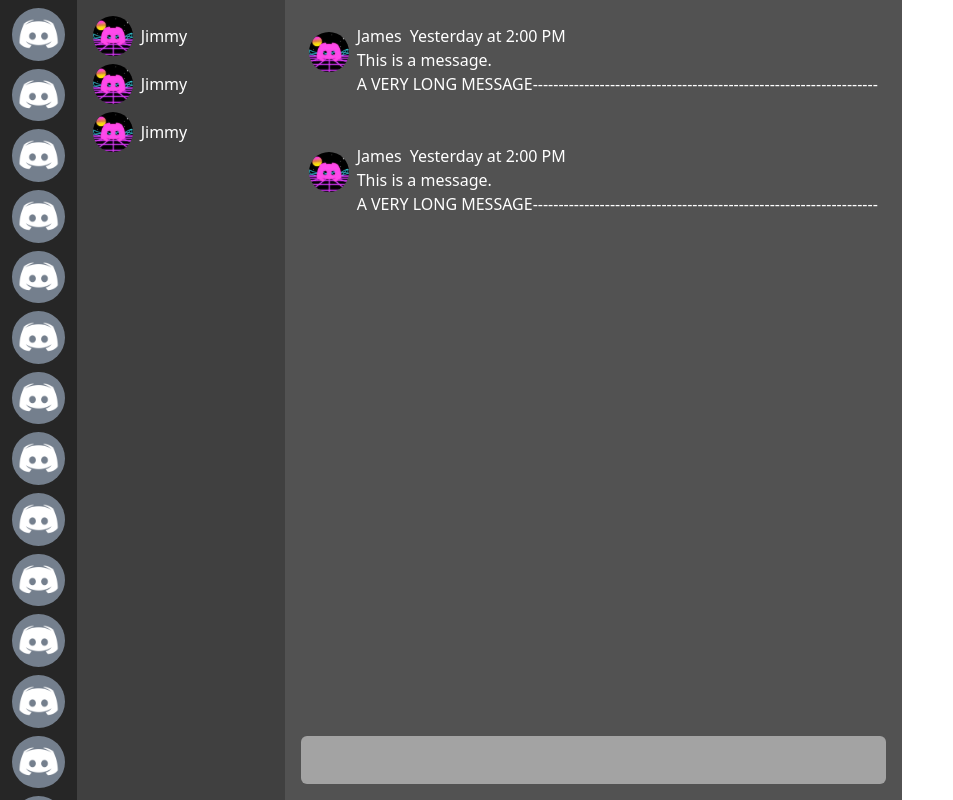
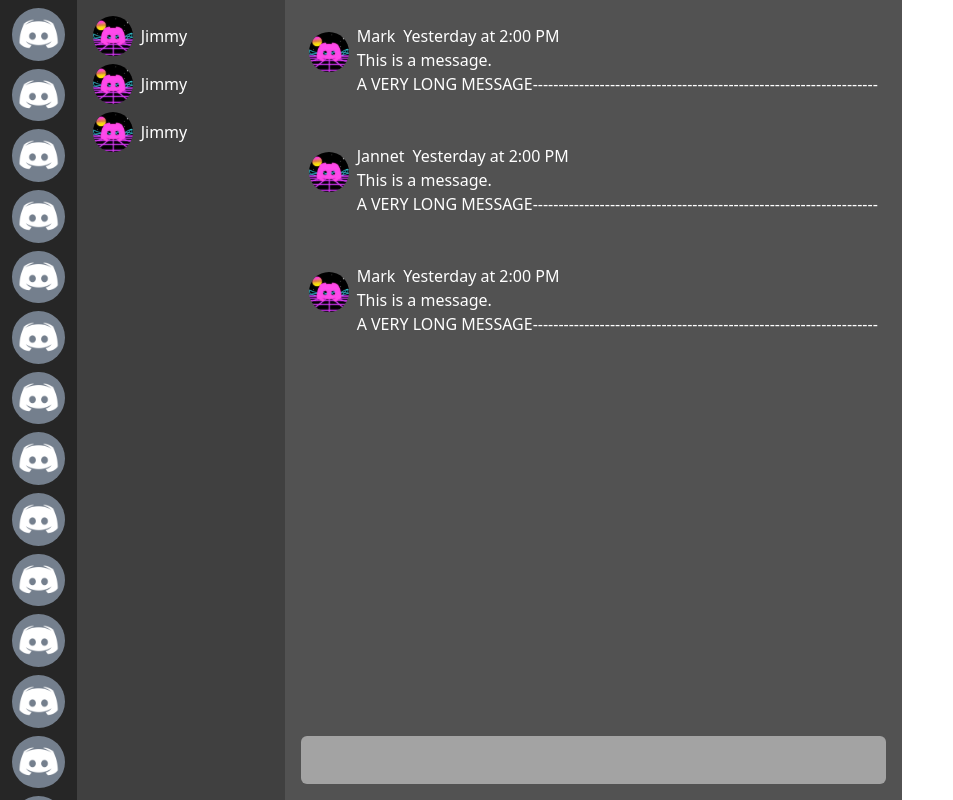
Before and after one commit to boathouse2112/fake_discord, a React (Create React App) app: page / in a window 1280 px wide. Shown: the whole page, without its empty margins (0-953 px from the left). Built offline with nearby package versions, Linux system fonts and the light colour scheme.

Commit message:
Separate Message model and MessageGroupProps

```diff
--- /dev/null
+++ b/src/MessageTypes.ts
@@ -0,0 +1,28 @@
+// Represents a direct message conversation.
+type ConversationData = {
+  interlocutor: string;
+  messages: MessageData[]; // Sorted oldest to newest.
+};
+
+// Abstract message model type. Converted to message view props.
+type MessageData = {
+  author: string;
+  time: string;
+  content: MessageContentData;
+};
+
+// Message content types
+// Tagged union, can switch on `type` field.
+type MessageContentData = TextContentData;
+
+type TextContentData = {
+  type: 'text';
+  text: string;
+};
+
+export type {
+  ConversationData,
+  MessageData,
+  MessageContentData,
+  TextContentData,
+};
--- a/src/components/DirectMessages.tsx
+++ b/src/components/DirectMessages.tsx
@@ -1,11 +1,83 @@
+import { useState } from 'react';
+import { ConversationData, MessageData } from '../MessageTypes';
 import InterlocutorList from './InterlocutorList';
 import MessageView from './MessageView';
 
+// DirectMessages deals with model MessageData, which is grouped for display within sub-components.
+
+const DUMMY_MESSAGES: MessageData[] = [
+  {
+    author: 'Mark',
+    time: 'Yesterday at 2:00 PM',
+    content: {
+      type: 'text',
+      text: 'This is a message.',
+    },
+  },
+  {
+    author: 'Mark',
+    time: 'Yesterday at 2:00 PM',
+    content: {
+      type: 'text',
+      text:
+        'A VERY LONG ' +
+        'MESSAGE------------------------------------------------------------------- ',
+    },
+  },
+  {
+    author: 'Jannet',
+    time: 'Yesterday at 2:00 PM',
+    content: {
+      type: 'text',
+      text: 'This is a message.',
+    },
+  },
+  {
+    author: 'Jannet',
+    time: 'Yesterday at 2:00 PM',
+    content: {
+      type: 'text',
+      text:
+        'A VERY LONG ' +
+        'MESSAGE------------------------------------------------------------------- ',
+    },
+  },
+  {
+    author: 'Mark',
+    time: 'Yesterday at 2:00 PM',
+    content: {
+      type: 'text',
+      text: 'This is a message.',
+    },
+  },
+  {
+    author: 'Mark',
+    time: 'Yesterday at 2:00 PM',
+    content: {
+      type: 'text',
+      text:
+        'A VERY LONG ' +
+        'MESSAGE------------------------------------------------------------------- ',
+    },
+  },
+];
+
+const DUMMY_CONVERSATION: ConversationData = {
+  interlocutor: 'Jannet',
+  messages: DUMMY_MESSAGES,
+};
+
+// Handles DM state
+// In the future, will sync with Firestore database.
 const DirectMessages = () => {
+  const [interlocutors, setInterlocutors] = useState<string[]>([]);
+  const [currentConversation, setCurrentConversation] =
+    useState<ConversationData>(DUMMY_CONVERSATION);
+
   return (
     <div className="w-full flex">
       <InterlocutorList />
-      <MessageView />
+      <MessageView conversation={currentConversation} />
     </div>
   );
 };
--- a/src/components/Message.tsx
+++ b/src/components/Message.tsx
@@ -1,19 +1,13 @@
-type TextContentData = {
-  type: 'text';
-  text: string;
-};
+import { MessageContentData } from '../MessageTypes';
 
-// Tagged union, can switch on `type` field.
-type MessageContentData = TextContentData;
-
-type MessageData = {
+type MessageProps = {
   time: string;
   content: MessageContentData;
 };
 
 // Display a message - it's time and contents
 // When I have more contents types, this will insert the correct type.
-const Message = (props: MessageData) => {
+const Message = (props: MessageProps) => {
   const drawContent = () => {
     switch (props.content.type) {
       case 'text':
@@ -24,6 +18,6 @@ const Message = (props: MessageData) => {
   return <div>{drawContent()}</div>;
 };
 
-export type { MessageData };
+export type { MessageProps };
 
 export default Message;
--- a/src/components/MessageGroup.tsx
+++ b/src/components/MessageGroup.tsx
@@ -1,10 +1,10 @@
 import { useState } from 'react';
 import { v4 as uuid } from 'uuid';
-import Message, { MessageData } from './Message';
+import { MessageData } from '../MessageTypes';
+import Message from './Message';
 
-type MessageGroupData = {
-  user: string; // Author of the message
-  avatarFileName: string; // File name of the user's avatar -- eg. `user_avatar.png`
+type MessageGroupProps = {
+  author: string; // Author of the message
   time: string; // Time the first message was sent
   messages: MessageData[]; // Messages in this group
 };
@@ -19,8 +19,8 @@ const useAvatar = (avatarFileName: string) => {
   return avatar;
 };
 
-const MessageGroup = (props: MessageGroupData) => {
-  const avatar = useAvatar(props.avatarFileName);
+const MessageGroup = (props: MessageGroupProps) => {
+  const avatar = useAvatar('user_avatar.png');
 
   const drawMessages = () => {
     return props.messages.map((messageData) => (
@@ -33,13 +33,13 @@ const MessageGroup = (props: MessageGroupData) => {
       <div className="w-10 py-2">
         <img
           src={avatar}
-          alt={`${props.user} avatar`}
+          alt={`${props.author} avatar`}
           className="rounded-full"
         />
       </div>
       <div className="flex flex-col text-white">
         <div className="flex flex-row gap-2">
-          <h1>{props.user}</h1>
+          <h1>{props.author}</h1>
           <h2>{props.time}</h2>
         </div>
         {drawMessages()}
@@ -48,6 +48,6 @@ const MessageGroup = (props: MessageGroupData) => {
   );
 };
 
-export type { MessageGroupData };
+export type { MessageGroupProps };
 
 export default MessageGroup;
--- a/src/components/MessageHistory.tsx
+++ b/src/components/MessageHistory.tsx
@@ -1,10 +1,68 @@
 import { v4 as uuid } from 'uuid';
-import MessageGroup, { MessageGroupData } from './MessageGroup';
+import { MessageData } from '../MessageTypes';
+import MessageGroup, { MessageGroupProps } from './MessageGroup';
 
-const MessageHistory = (props: { data: MessageGroupData[] }) => {
+// Group model message data into MessageGroup view props.
+const groupMessages = (messages: MessageData[]): MessageGroupProps[] => {
+  if (!messages) {
+    return [];
+  }
+
+  const messageGroups: MessageGroupProps[] = [];
+
+  // Messages are sorted oldest to newest, so messages[0] is the oldest.
+  const firstMessage = messages[0];
+  const remainingMessages = messages.slice(1);
+
+  // Create an initial message group out of the first message.
+  let currentMessageGroup = {
+    author: firstMessage.author,
+    time: firstMessage.time,
+    messages: [firstMessage],
+  };
+
+  // Push the current message group to the list, and start a new one.
+  const startMessageGroup = (message: MessageData) => {
+    console.log('pushing');
+    messageGroups.push(currentMessageGroup);
+    console.log('messageGroups', messageGroups);
+    currentMessageGroup = {
+      author: message.author,
+      time: message.time,
+      messages: [message],
+    };
+  };
+
+  // Add the current message to the current message group.
+  const updateMessageGroup = (message: MessageData) => {
+    currentMessageGroup.messages.push(message);
+  };
+
+  console.log('remaining messages', remainingMessages);
+
+  // For each remaining message, if the author is the same as the current message group, update the group.
+  // Else, start a new message group.
+  remainingMessages.forEach((message) => {
+    console.log('currentMessageGroup', currentMessageGroup);
+    if (message.author === currentMessageGroup.author) {
+      updateMessageGroup(message);
+    } else {
+      startMessageGroup(message);
+    }
+  });
+
+  // Add the final message group.
+  messageGroups.push(currentMessageGroup);
+
+  return messageGroups;
+};
+
+const MessageHistory = (props: { messages: MessageData[] }) => {
   const drawMessageGroups = () => {
-    return props.data.map((messageGroupData) => (
-      <MessageGroup key={uuid()} {...messageGroupData} />
+    const messageGroupPropsList = groupMessages(props.messages);
+    console.log('props list', messageGroupPropsList);
+    return messageGroupPropsList.map((messageGroupProps) => (
+      <MessageGroup key={uuid()} {...messageGroupProps} />
     ));
   };
 
--- a/src/components/MessageView.tsx
+++ b/src/components/MessageView.tsx
@@ -1,60 +1,11 @@
-import { MessageGroupData } from './MessageGroup';
+import { ConversationData } from '../MessageTypes';
 import MessageHistory from './MessageHistory';
 import MessageInput from './MessageInput';
 
-const DUMMY_MESSAGE_GROUPS: MessageGroupData[] = [
-  {
-    user: 'James',
-    avatarFileName: 'user_avatar.png',
-    time: 'Yesterday at 2:00 PM',
-    messages: [
-      {
-        time: 'Yesterday at 2:00 PM',
-        content: {
-          type: 'text',
-          text: 'This is a message.',
-        },
-      },
-      {
-        time: 'Yesterday at 2:00 PM',
-        content: {
-          type: 'text',
-          text:
-            'A VERY LONG ' +
-            'MESSAGE------------------------------------------------------------------- ',
-        },
-      },
-    ],
-  },
-  {
-    user: 'James',
-    avatarFileName: 'user_avatar.png',
-    time: 'Yesterday at 2:00 PM',
-    messages: [
-      {
-        time: 'Yesterday at 2:00 PM',
-        content: {
-          type: 'text',
-          text: 'This is a message.',
-        },
-      },
-      {
-        time: 'Yesterday at 2:00 PM',
-        content: {
-          type: 'text',
-          text:
-            'A VERY LONG ' +
-            'MESSAGE------------------------------------------------------------------- ',
-        },
-      },
-    ],
-  },
-];
-
-const MessageView = () => {
+const MessageView = (props: { conversation: ConversationData }) => {
   return (
     <div className="h-full flex flex-col">
-      <MessageHistory data={DUMMY_MESSAGE_GROUPS} />
+      <MessageHistory messages={props.conversation.messages} />
       <MessageInput />
     </div>
   );
```
Also changed, not shown: public/manifest.json (added).
